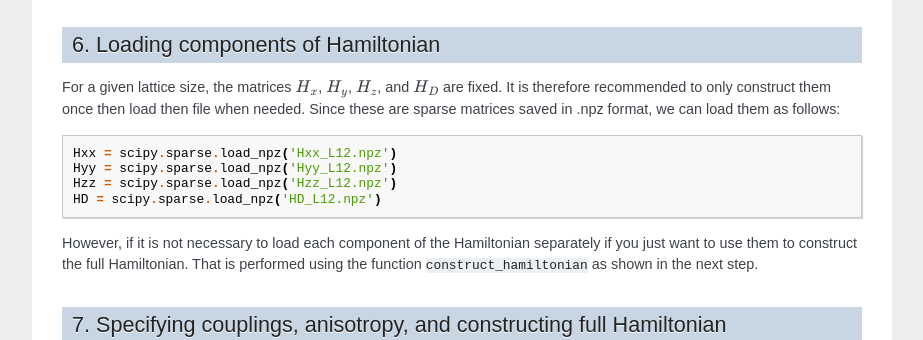
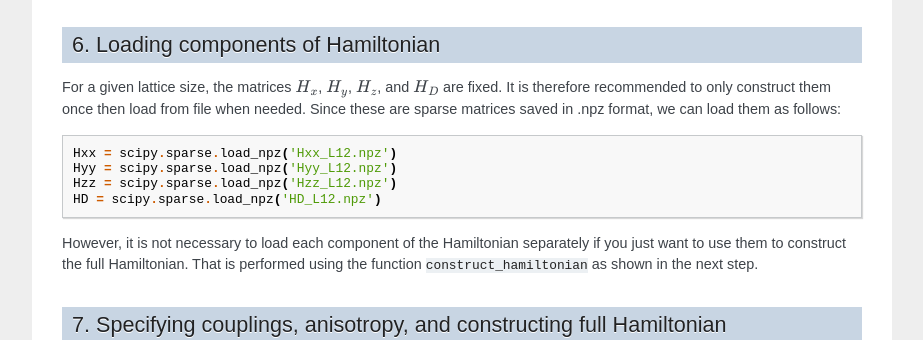
Before and after one commit to owenpb/kitaev_clusters, a Sphinx documentation site: the page built from docs/source/tutorial.rst, in a window 1280 px wide and 1400 px high, scrolled down 1834 px. Shown: the part 181-521 px from the top of the window, without its empty margins (198-1121 px from the left). Built offline with Sphinx 7.4.7, drawn with Linux system fonts in a browser that asks for light colours; some of the changed text lies outside the part shown.

Commit message:
Updated tutorial

```diff
--- a/docs/source/tutorial.rst
+++ b/docs/source/tutorial.rst
@@ -111,7 +111,7 @@ matrix to be saved.
 ------------------------------------
 
 For a given lattice size, the matrices :math:`H_x`, :math:`H_y`, :math:`H_z`, and :math:`H_D` are fixed. It is therefore recommended to only construct them
-once then load then file when needed. Since these are sparse matrices saved in .npz format, we can load them as follows:
+once then load from file when needed. Since these are sparse matrices saved in .npz format, we can load them as follows:
 
 .. code-block::
 
@@ -120,7 +120,7 @@ once then load then file when needed. Since these are sparse matrices saved in .
     Hzz = scipy.sparse.load_npz('Hzz_L12.npz')
     HD = scipy.sparse.load_npz('HD_L12.npz')
 
-However, if it is not necessary to load each component of the Hamiltonian separately if you just want to use them to construct the full Hamiltonian. That
+However, it is not necessary to load each component of the Hamiltonian separately if you just want to use them to construct the full Hamiltonian. That
 is performed using the function ``construct_hamiltonian`` as shown in the next step.
 
 7. Specifying couplings, anisotropy, and constructing full Hamiltonian
```
Also changed, not shown: other parts of docs/source/tutorial.rst (+1 -1 lines).
